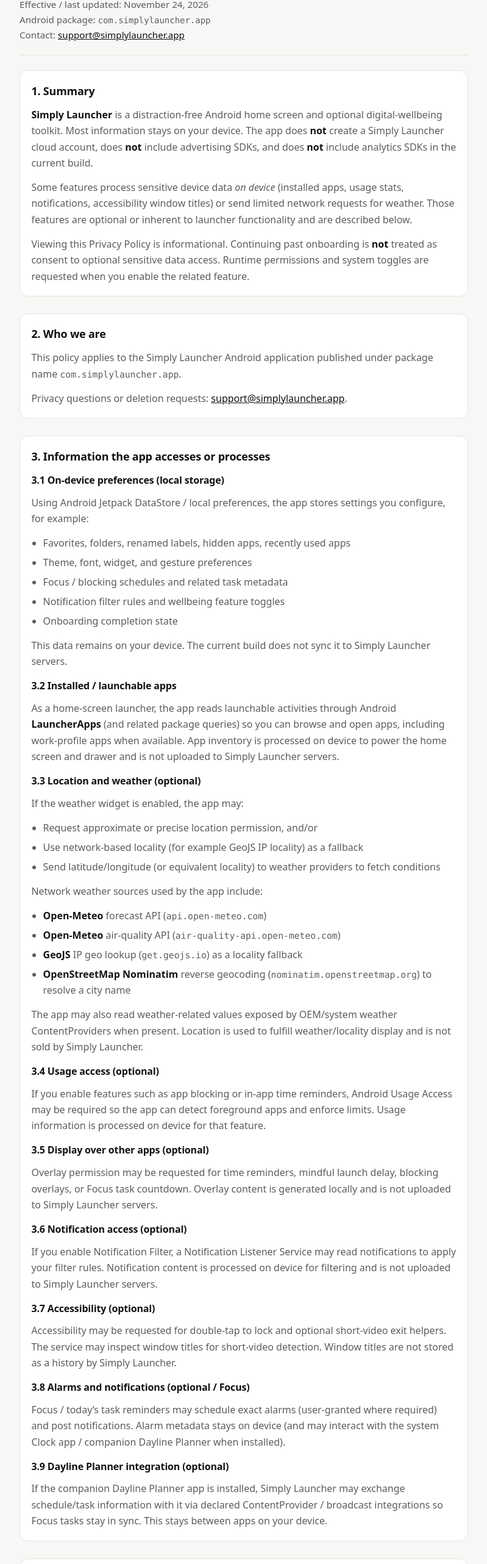
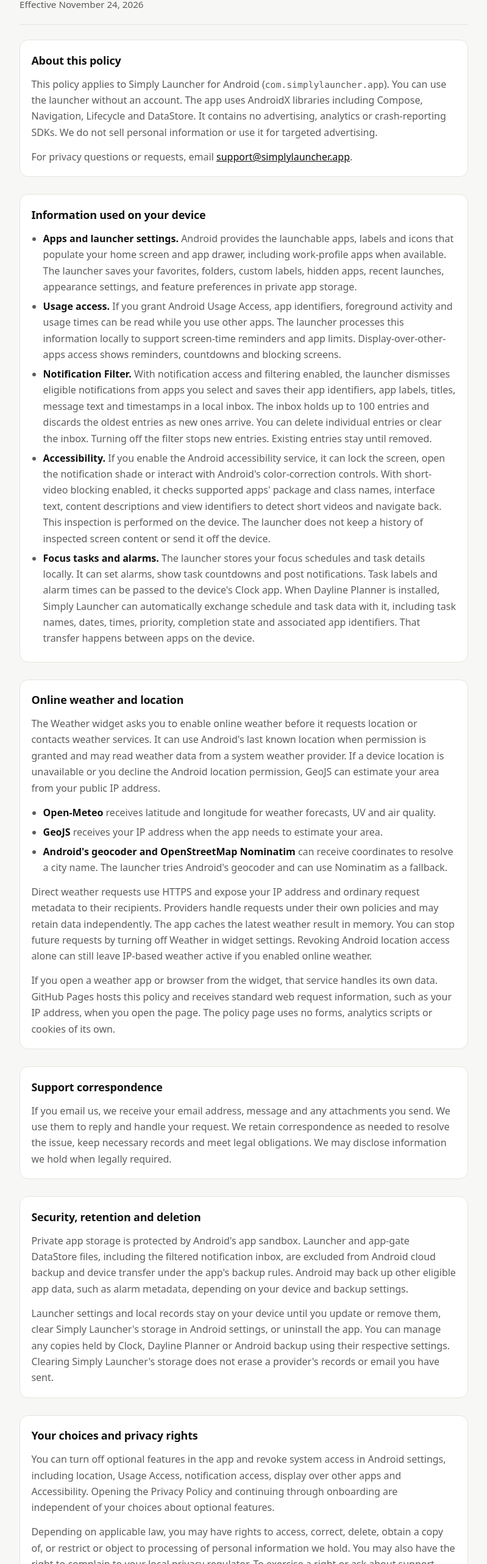
Before and after one commit to AyushKumar-007/simply-launcher-privacy, a plain HTML site: page index.html in a window 1280 px wide. Shown: the part 136-2700 px from the top of the page at 61% size, without its empty margins (240-1039 px from the left). Drawn offline with Linux system fonts and the light colour scheme.

Commit message:
Publish audited Simply Launcher Privacy Policy

```diff
--- a/index.html
+++ b/index.html
@@ -102,251 +102,55 @@
   <header>
     <p class="eyebrow">Simply Launcher</p>
     <h1>Privacy Policy</h1>
-    <p class="meta">
-      Effective / last updated: November 24, 2026<br />
-      Android package: <code>com.simplylauncher.app</code><br />
-      Contact: <a href="mailto:support@simplylauncher.app">support@simplylauncher.app</a>
-    </p>
+    <p class="meta">Effective November 24, 2026</p>
   </header>
-
   <main>
-    <section class="toc" id="summary">
-      <h2>1. Summary</h2>
-      <p>
-        <strong>Simply Launcher</strong> is a distraction-free Android home screen
-        and optional digital-wellbeing toolkit. Most information stays on your
-        device. The app does <strong>not</strong> create a Simply Launcher cloud
-        account, does <strong>not</strong> include advertising SDKs, and does
-        <strong>not</strong> include analytics SDKs in the current build.
-      </p>
-      <p>
-        Some features process sensitive device data <em>on device</em>
-        (installed apps, usage stats, notifications, accessibility window titles)
-        or send limited network requests for weather. Those features are optional
-        or inherent to launcher functionality and are described below.
-      </p>
-      <p>
-        Viewing this Privacy Policy is informational. Continuing past onboarding
-        is <strong>not</strong> treated as consent to optional sensitive data
-        access. Runtime permissions and system toggles are requested when you
-        enable the related feature.
-      </p>
+    <section>
+      <h2>About this policy</h2>
+      <p>This policy applies to Simply Launcher for Android (<code>com.simplylauncher.app</code>). You can use the launcher without an account. The app uses AndroidX libraries including Compose, Navigation, Lifecycle and DataStore. It contains no advertising, analytics or crash-reporting SDKs. We do not sell personal information or use it for targeted advertising.</p>
+      <p>For privacy questions or requests, email <a href="mailto:support@simplylauncher.app">support@simplylauncher.app</a>.</p>
     </section>
-
-    <section id="who">
-      <h2>2. Who we are</h2>
-      <p>
-        This policy applies to the Simply Launcher Android application published
-        under package name <code>com.simplylauncher.app</code>.
-      </p>
-      <p>
-        Privacy questions or deletion requests:
-        <a href="mailto:support@simplylauncher.app">support@simplylauncher.app</a>.
-      </p>
+    <section>
+      <h2>Information used on your device</h2>
+      <ul>
+        <li><strong>Apps and launcher settings.</strong> Android provides the launchable apps, labels and icons that populate your home screen and app drawer, including work-profile apps when available. The launcher saves your favorites, folders, custom labels, hidden apps, recent launches, appearance settings, and feature preferences in private app storage.</li>
+        <li><strong>Usage access.</strong> If you grant Android Usage Access, app identifiers, foreground activity and usage times can be read while you use other apps. The launcher processes this information locally to support screen-time reminders and app limits. Display-over-other-apps access shows reminders, countdowns and blocking screens.</li>
+        <li><strong>Notification Filter.</strong> With notification access and filtering enabled, the launcher dismisses eligible notifications from apps you select and saves their app identifiers, app labels, titles, message text and timestamps in a local inbox. The inbox holds up to 100 entries and discards the oldest entries as new ones arrive. You can delete individual entries or clear the inbox. Turning off the filter stops new entries. Existing entries stay until removed.</li>
+        <li><strong>Accessibility.</strong> If you enable the Android accessibility service, it can lock the screen, open the notification shade or interact with Android's color-correction controls. With short-video blocking enabled, it checks supported apps' package and class names, interface text, content descriptions and view identifiers to detect short videos and navigate back. This inspection is performed on the device. The launcher does not keep a history of inspected screen content or send it off the device.</li>
+        <li><strong>Focus tasks and alarms.</strong> The launcher stores your focus schedules and task details locally. It can set alarms, show task countdowns and post notifications. Task labels and alarm times can be passed to the device's Clock app. When Dayline Planner is installed, Simply Launcher can automatically exchange schedule and task data with it, including task names, dates, times, priority, completion state and associated app identifiers. That transfer happens between apps on the device.</li>
+      </ul>
     </section>
-
-    <section id="collect">
-      <h2>3. Information the app accesses or processes</h2>
-
-      <h2 style="font-size:1rem;margin-top:0.4rem;">3.1 On-device preferences (local storage)</h2>
-      <p>
-        Using Android Jetpack DataStore / local preferences, the app stores
-        settings you configure, for example:
-      </p>
+    <section>
+      <h2>Online weather and location</h2>
+      <p>The Weather widget asks you to enable online weather before it requests location or contacts weather services. It can use Android's last known location when permission is granted and may read weather data from a system weather provider. If a device location is unavailable or you decline the Android location permission, GeoJS can estimate your area from your public IP address.</p>
       <ul>
-        <li>Favorites, folders, renamed labels, hidden apps, recently used apps</li>
-        <li>Theme, font, widget, and gesture preferences</li>
-        <li>Focus / blocking schedules and related task metadata</li>
-        <li>Notification filter rules and wellbeing feature toggles</li>
-        <li>Onboarding completion state</li>
+        <li><strong>Open-Meteo</strong> receives latitude and longitude for weather forecasts, UV and air quality.</li>
+        <li><strong>GeoJS</strong> receives your IP address when the app needs to estimate your area.</li>
+        <li><strong>Android's geocoder and OpenStreetMap Nominatim</strong> can receive coordinates to resolve a city name. The launcher tries Android's geocoder and can use Nominatim as a fallback.</li>
       </ul>
-      <p>
-        This data remains on your device. The current build does not sync it to
-        Simply Launcher servers.
-      </p>
-
-      <h2 style="font-size:1rem;">3.2 Installed / launchable apps</h2>
-      <p>
-        As a home-screen launcher, the app reads launchable activities through
-        Android <strong>LauncherApps</strong> (and related package queries) so you
-        can browse and open apps, including work-profile apps when available.
-        App inventory is processed on device to power the home screen and drawer
-        and is not uploaded to Simply Launcher servers.
-      </p>
-
-      <h2 style="font-size:1rem;">3.3 Location and weather (optional)</h2>
-      <p>
-        If the weather widget is enabled, the app may:
-      </p>
-      <ul>
-        <li>Request approximate or precise location permission, and/or</li>
-        <li>Use network-based locality (for example GeoJS IP locality) as a fallback</li>
-        <li>Send latitude/longitude (or equivalent locality) to weather providers to fetch conditions</li>
-      </ul>
-      <p>
-        Network weather sources used by the app include:
-      </p>
-      <ul>
-        <li><strong>Open-Meteo</strong> forecast API (<code>api.open-meteo.com</code>)</li>
-        <li><strong>Open-Meteo</strong> air-quality API (<code>air-quality-api.open-meteo.com</code>)</li>
-        <li><strong>GeoJS</strong> IP geo lookup (<code>get.geojs.io</code>) as a locality fallback</li>
-        <li><strong>OpenStreetMap Nominatim</strong> reverse geocoding (<code>nominatim.openstreetmap.org</code>) to resolve a city name</li>
-      </ul>
-      <p>
-        The app may also read weather-related values exposed by OEM/system weather
-        ContentProviders when present. Location is used to fulfill weather/locality
-        display and is not sold by Simply Launcher.
-      </p>
-
-      <h2 style="font-size:1rem;">3.4 Usage access (optional)</h2>
-      <p>
-        If you enable features such as app blocking or in-app time reminders, Android
-        Usage Access may be required so the app can detect foreground apps and
-        enforce limits. Usage information is processed on device for that feature.
-      </p>
-
-      <h2 style="font-size:1rem;">3.5 Display over other apps (optional)</h2>
-      <p>
-        Overlay permission may be requested for time reminders, mindful launch delay,
-        blocking overlays, or Focus task countdown. Overlay content is generated
-        locally and is not uploaded to Simply Launcher servers.
-      </p>
-
-      <h2 style="font-size:1rem;">3.6 Notification access (optional)</h2>
-      <p>
-        If you enable Notification Filter, a Notification Listener Service may read
-        notifications to apply your filter rules. Notification content is processed
-        on device for filtering and is not uploaded to Simply Launcher servers.
-      </p>
-
-      <h2 style="font-size:1rem;">3.7 Accessibility (optional)</h2>
-      <p>
-        Accessibility may be requested for double-tap to lock and optional short-video
-        exit helpers. The service may inspect window titles for short-video detection.
-        Window titles are not stored as a history by Simply Launcher.
-      </p>
-
-      <h2 style="font-size:1rem;">3.8 Alarms and notifications (optional / Focus)</h2>
-      <p>
-        Focus / today’s task reminders may schedule exact alarms (user-granted where
-        required) and post notifications. Alarm metadata stays on device (and may
-        interact with the system Clock app / companion Dayline Planner when installed).
-      </p>
-
-      <h2 style="font-size:1rem;">3.9 Dayline Planner integration (optional)</h2>
-      <p>
-        If the companion Dayline Planner app is installed, Simply Launcher may exchange
-        schedule/task information with it via declared ContentProvider / broadcast
-        integrations so Focus tasks stay in sync. This stays between apps on your device.
-      </p>
+      <p>Direct weather requests use HTTPS and expose your IP address and ordinary request metadata to their recipients. Providers handle requests under their own policies and may retain data independently. The app caches the latest weather result in memory. You can stop future requests by turning off Weather in widget settings. Revoking Android location access alone can still leave IP-based weather active if you enabled online weather.</p>
+      <p>If you open a weather app or browser from the widget, that service handles its own data. GitHub Pages hosts this policy and receives standard web request information, such as your IP address, when you open the page. The policy page uses no forms, analytics scripts or cookies of its own.</p>
     </section>
-
-    <section id="use">
-      <h2>4. How information is used</h2>
-      <ul>
-        <li>Provide launcher home/drawer functionality</li>
-        <li>Remember your preferences and organization</li>
-        <li>Power optional wellbeing features you enable</li>
-        <li>Show weather/locality on the home widget when enabled</li>
-        <li>Respond to support requests you email us</li>
-      </ul>
-      <p>We do not sell personal information and do not use advertising SDKs in this app.</p>
+    <section>
+      <h2>Support correspondence</h2>
+      <p>If you email us, we receive your email address, message and any attachments you send. We use them to reply and handle your request. We retain correspondence as needed to resolve the issue, keep necessary records and meet legal obligations. We may disclose information we hold when legally required.</p>
     </section>
-
-    <section id="share">
-      <h2>5. Sharing</h2>
-      <p>
-        Simply Launcher does not operate a backend that receives your preferences or
-        app inventory. Limited data may be transmitted to third-party <strong>service
-        providers</strong> solely to return weather/locality results (Open-Meteo, GeoJS,
-        Nominatim) when those features run. Those providers process requests under
-        their own terms/policies.
-      </p>
-      <p>
-        We may disclose information if required by law or to protect rights and safety,
-        to the limited extent we hold it (for example, email correspondence you send us).
-      </p>
+    <section>
+      <h2>Security, retention and deletion</h2>
+      <p>Private app storage is protected by Android's app sandbox. Launcher and app-gate DataStore files, including the filtered notification inbox, are excluded from Android cloud backup and device transfer under the app's backup rules. Android may back up other eligible app data, such as alarm metadata, depending on your device and backup settings.</p>
+      <p>Launcher settings and local records stay on your device until you update or remove them, clear Simply Launcher's storage in Android settings, or uninstall the app. You can manage any copies held by Clock, Dayline Planner or Android backup using their respective settings. Clearing Simply Launcher's storage does not erase a provider's records or email you have sent.</p>
     </section>
-
-    <section id="sdks">
-      <h2>6. SDKs and libraries</h2>
-      <p>
-        The current release uses standard AndroidX / Jetpack libraries (Compose,
-        Navigation, Lifecycle, DataStore, etc.). It does <strong>not</strong> include
-        Firebase Analytics, Google Mobile Ads, Facebook SDK, or similar advertising /
-        analytics SDKs.
-      </p>
+    <section>
+      <h2>Your choices and privacy rights</h2>
+      <p>You can turn off optional features in the app and revoke system access in Android settings, including location, Usage Access, notification access, display over other apps and Accessibility. Opening the Privacy Policy and continuing through onboarding are independent of your choices about optional features.</p>
+      <p>Depending on applicable law, you may have rights to access, correct, delete, obtain a copy of, or restrict or object to processing of personal information we hold. You may also have the right to complain to your local privacy regulator. To exercise a right or ask about support correspondence, contact <a href="mailto:support@simplylauncher.app">support@simplylauncher.app</a>.</p>
     </section>
-
-    <section id="security">
-      <h2>7. Security</h2>
-      <p>
-        Local preferences are stored in the app’s private storage. Weather network
-        requests use HTTPS. No method of transmission or storage is 100% secure; please
-        keep your device locked and updated.
-      </p>
-    </section>
-
-    <section id="retention">
-      <h2>8. Retention and deletion</h2>
-      <p>
-        On-device data is retained until you change it, clear app storage, or uninstall
-        Simply Launcher. Clearing storage / uninstalling deletes local preferences.
-      </p>
-      <p>
-        Emails you send to support may be retained as needed to respond and for
-        ordinary business records. To request deletion of support correspondence,
-        email <a href="mailto:support@simplylauncher.app">support@simplylauncher.app</a>.
-      </p>
-    </section>
-
-    <section id="rights">
-      <h2>9. Your choices and rights</h2>
-      <ul>
-        <li>Disable weather / revoke location permission in system settings</li>
-        <li>Disable wellbeing features and revoke Usage Access, Overlay, Notification access, or Accessibility</li>
-        <li>Clear app storage or uninstall to remove local data</li>
-        <li>Contact us for privacy questions or requests where applicable law provides additional rights</li>
-      </ul>
-      <p>
-        Depending on where you live (for example GDPR/UK GDPR or certain U.S. state laws),
-        you may have rights to access, correct, delete, or restrict certain processing of
-        personal data. Because most processing is local to your device, the most effective
-        deletion method is clearing app data or uninstalling. Contact us and we will help
-        where we can.
-      </p>
-    </section>
-
-    <section id="children">
-      <h2>10. Children</h2>
-      <p>
-        Simply Launcher is not directed to children under 13 (or the equivalent minimum
-        age in your jurisdiction), and we do not knowingly collect personal information
-        from children.
-      </p>
-    </section>
-
-    <section id="changes">
-      <h2>11. Changes to this policy</h2>
-      <p>
-        We may update this Privacy Policy as the app or legal requirements change.
-        The “last updated” date at the top will change when we do. Material changes may
-        also be noted in an app update or store listing.
-      </p>
-    </section>
-
-    <section id="contact">
-      <h2>12. Contact</h2>
-      <p>
-        Simply Launcher privacy contact:<br />
-        <a href="mailto:support@simplylauncher.app">support@simplylauncher.app</a>
-      </p>
+    <section>
+      <h2>Children and policy updates</h2>
+      <p>Simply Launcher is intended for a general audience and is not directed to children under 13. If you believe a child has sent us personal information, email us so we can review and delete it where appropriate.</p>
+      <p>We will post updates on this page and revise the effective date when this policy changes.</p>
     </section>
   </main>
 
-  <footer>
-    © 2026 Simply Launcher. This page is the publicly hosted Privacy Policy for
-    <code>com.simplylauncher.app</code>.
-  </footer>
 </body>
 </html>
```
